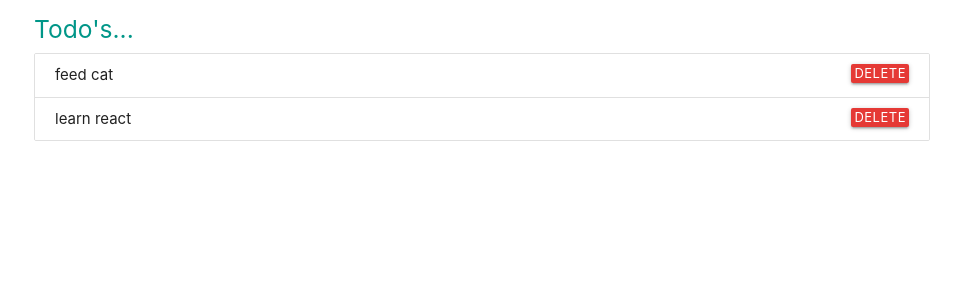
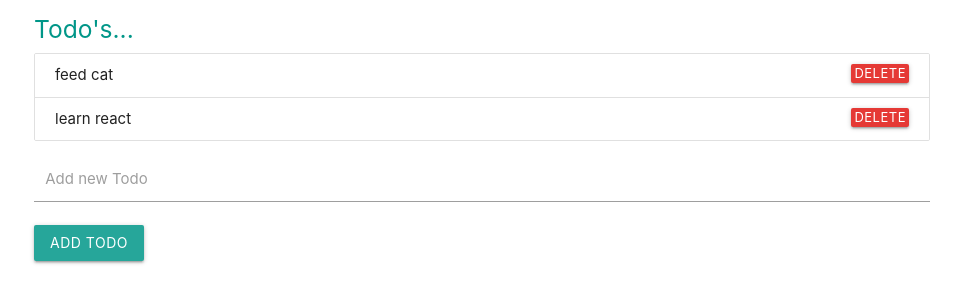
Before and after one commit to jarekTerejko/react-todoapp, a React (Create React App) app: page / in a window 1280 px wide. Shown: the top 302 px of the page, without its empty margins (158-1119 px from the left). Built offline with nearby package versions, Linux system fonts and the light colour scheme.

Commit message:
added AddTodo Component

```diff
--- /dev/null
+++ b/src/AddTodo.js
@@ -0,0 +1,48 @@
+import React, { Component } from "react";
+
+class AddTodo extends Component {
+  state = {
+    content: ""
+  };
+
+  handleChange = e => {
+    const { name, value } = e.target;
+    this.setState({
+      [name]: value
+    });
+  };
+
+  handleSubmit = e => {
+    e.preventDefault();
+    if (this.state.content !== "") {
+      this.props.addTodo(this.state);
+
+      this.setState({
+        content: ""
+      });
+    }
+  };
+
+  render() {
+    return (
+      <div className="container">
+        <form className="col" onSubmit={this.handleSubmit}>
+          <div className="input-field col">
+            <input
+              type="text"
+              id="todoContent"
+              name="content"
+              value={this.state.content}
+              onChange={this.handleChange}
+            />
+            <label htmlFor="todoContent">Add new Todo</label>
+          </div>
+
+          <button className="btn">Add Todo</button>
+        </form>
+      </div>
+    );
+  }
+}
+
+export default AddTodo;
--- a/src/App.js
+++ b/src/App.js
@@ -1,42 +1,48 @@
-import React, { Component } from 'react';
-import Todos from './Todos'
-
+import React, { Component } from "react";
+import Todos from "./Todos";
+import AddTodo from "./AddTodo";
 
 class App extends Component {
   state = {
     todos: [
       {
         id: Math.random(),
-        content: 'feed cat'
+        content: "feed cat"
       },
       {
         id: Math.random(),
-        content: 'learn react'
+        content: "learn react"
       }
     ]
-  }
+  };
 
-  deleteTodo = (id) => {
+  deleteTodo = id => {
     // console.log(id)
     const todos = this.state.todos.filter(todo => {
-      return (
-        todo.id !== id
-      )
-    })
+      return todo.id !== id;
+    });
     this.setState({
       // todos: todos
       // key i value są te same mozna wiec skrocic do:
       todos
-    })
-  }
+    });
+  };
 
+  addTodo = todo => {
+    console.log(todo);
+    todo.id = Math.random();
+    let todos = [...this.state.todos, todo];
+    console.log(todo);
+    this.setState({
+      todos
+    });
+  };
 
   render() {
     return (
       <div className="App">
-        <Todos todos={this.state.todos}
-                deleteTodo={this.deleteTodo}
-         />
+        <Todos todos={this.state.todos} deleteTodo={this.deleteTodo} />
+        <AddTodo addTodo={this.addTodo} />
       </div>
     );
   }
```
